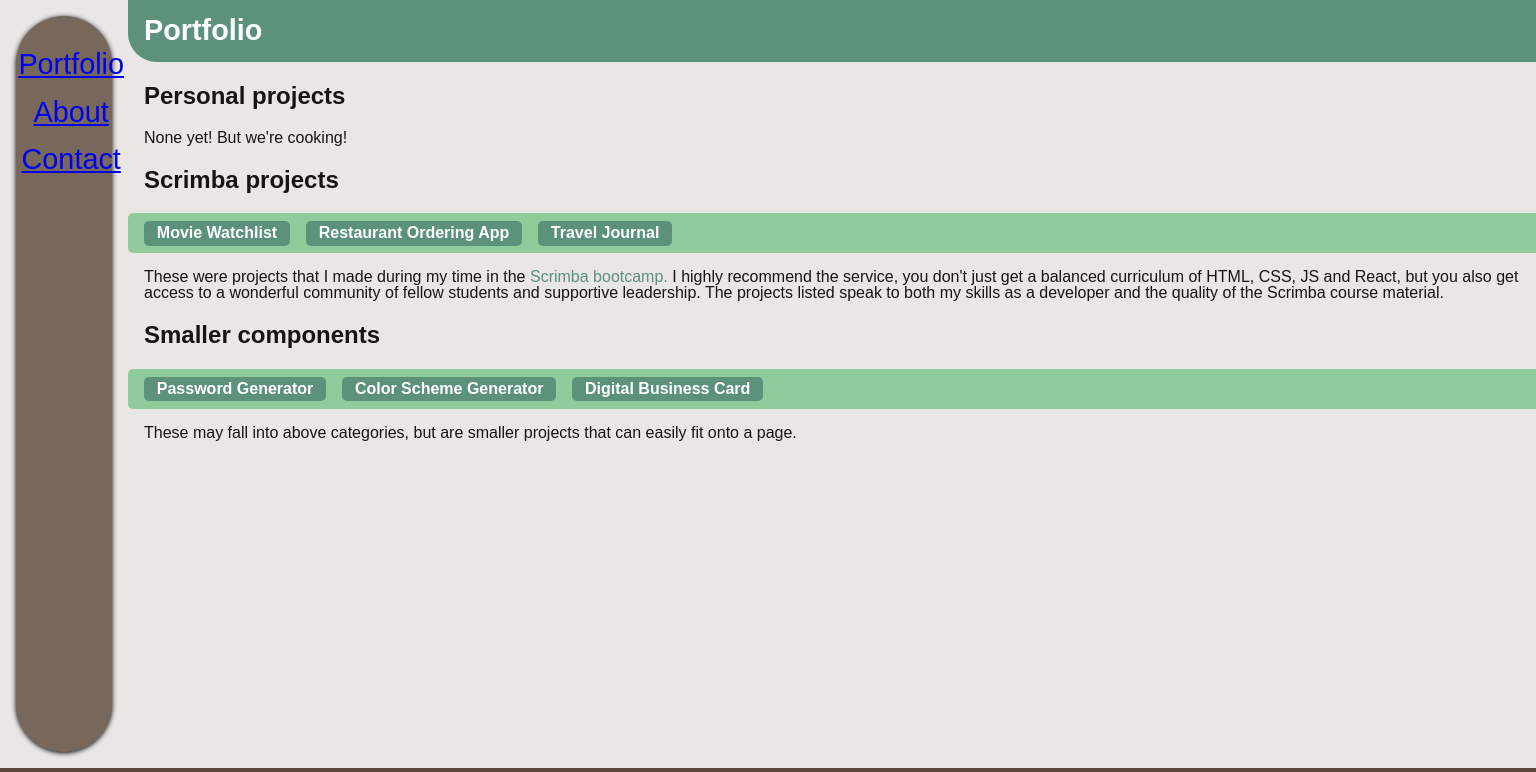
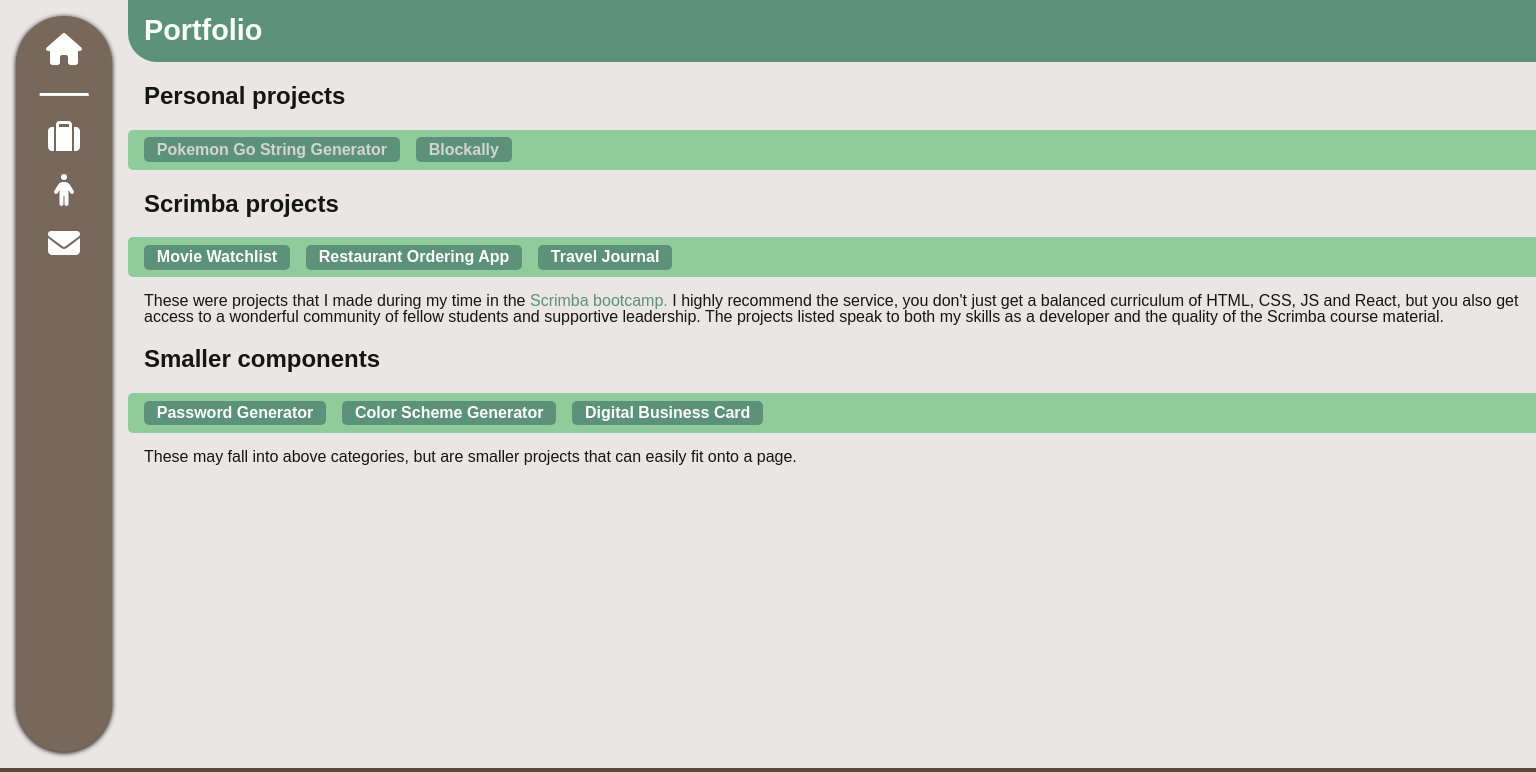
Before and after one commit to amontesino/portfolio, a React (Vite) app: page /portfolio in a window 1536 px wide. Shown: the top 772 px of the page. Built offline with nearby package versions, Linux system fonts and the light colour scheme; a web font is replaced by a local one.

Commit message:
new headers & slight portfolio adjustment
-implemented FontAwesome icons
-implemented header name text on mobile only, hiding home icon on mobile
-replaced personal project body text with greyed out nav

```diff
--- a/package.json
+++ b/package.json
@@ -10,6 +10,9 @@
     "preview": "vite preview"
   },
   "dependencies": {
+    "@fortawesome/fontawesome-svg-core": "^6.5.2",
+    "@fortawesome/free-solid-svg-icons": "^6.5.2",
+    "@fortawesome/react-fontawesome": "^0.2.2",
     "@react-three/fiber": "^8.16.8",
     "localforage": "^1.10.0",
     "match-sorter": "^6.3.4",
--- a/src/components/Header.jsx
+++ b/src/components/Header.jsx
@@ -1,33 +1,37 @@
 import React from 'react'
 import { Link, NavLink } from 'react-router-dom'
-import homeIcon from "../assets/header-icons/home.svg"
+import { FontAwesomeIcon } from '@fortawesome/react-fontawesome'
+import { faEnvelope, faHome, faPerson, faSuitcase } from '@fortawesome/free-solid-svg-icons'
 
 export default function Header() {
     return (
         <header className="header">
             <Link className="header-name" to="/">
-                <img src={homeIcon} />
+                {/* <img src={null} /> */}
+                <FontAwesomeIcon icon={faHome} className='mobile-hidden' />
+                <h1 className="desktop-hidden">A. Montesino</h1>
             </Link>
-            <nav class="navlink-container">
+            <hr className="rounded mobile-hidden" />
+            <nav className="navlink-container">
                 {/* Figure out how to transition between NavLinks */}
                 <NavLink
                     className="header-link"
                     to="portfolio"
                     // style={({ isActive }) => isActive ? activeStyles : null}
                 >
-                    Portfolio
+                    <FontAwesomeIcon icon={faSuitcase} />
                 </NavLink>
                 <NavLink
                     className="header-link"
                     to="about"
                 >
-                    About
+                    <FontAwesomeIcon icon={faPerson} />
                 </NavLink>
                 <NavLink
                     className="header-link"
                     to="contact"
                 >
-                    Contact
+                    <FontAwesomeIcon icon={faEnvelope} />
                 </NavLink>
             </nav>
         </header>
--- a/src/index.css
+++ b/src/index.css
@@ -16,16 +16,26 @@ html {
   right: 0;
   height: 5em;
   background: #77685b;
+  justify-content: space-between;
   align-items: center;
   padding: 0 1em;
   box-shadow: 0 1px 5px black;
-  border-radius: 3em;
+}
+
+.header-name,
+.header-link {
+  color: #fff;
+  text-decoration: none;
+}
+
+.header-name {
+  font-size: 1em;
 }
 
 .header-link {
+  font-size: 1.5em;
   padding-left: 0.5em;
 }
-
 
 .header-name:hover,
 .header-link:hover {
@@ -132,10 +142,31 @@ html {
   color: #8FCB9B;
 }
 
+.rounded {
+  margin: 8px 0;
+  width: 3em;
+  border-top: 2px solid #fff;
+  border-radius: 2px;
+}
+
+.mobile-hidden {
+  display: none;
+}
+
+.disabled {
+  color: #d4d4d4;
+  cursor: not-allowed;
+}
+
+.disabled:hover {
+  color: #d4d4d4;
+}
+
 @media (min-width: 1366px) {
   .header {
     text-align: center;
     position: fixed;
+    justify-content: start;
     flex-direction: column;
     top: 0;
     bottom: 0;
@@ -145,11 +176,21 @@ html {
     width: 6em;
     padding: 0;
     margin: 1em 1em 3em;
+    border-radius: 3em;
+  }
+
+  .header-name,
+  .header-link {
+    font-size: 2em;
+  }
+
+  .header-name {
+    padding: 0.5em 0;
   }
 
   .header-link {
-    font-size: 1.8em;
     margin-top: 0.5em;
+    padding: 0;
   }
 
   .navlink-container {
@@ -173,4 +214,12 @@ html {
   .portfolio-nav {
     border-radius: 5px 0 0 5px;
   }
+
+  .mobile-hidden {
+    display: inline-block;
+  }
+
+  .desktop-hidden {
+    display: none;
+  }
 }
--- a/src/pages/Portfolio.jsx
+++ b/src/pages/Portfolio.jsx
@@ -12,7 +12,21 @@ export default function Portfolio() {
             <main className="page-section">
                 <h1 className="page-head">Portfolio</h1>
                 <h2>Personal projects</h2>
-                <p>None yet! But we're cooking!</p>
+                {/* <p>None yet! But we're cooking!</p> */}
+                <div className={'portfolio-nav'}>
+                    <Link
+                        className="portfolio-navlink disabled"
+                        to={null}
+                    >
+                        Pokemon Go String Generator
+                    </Link>
+                    <Link
+                        className="portfolio-navlink disabled"
+                        to={null}
+                    >
+                        Blockally
+                    </Link>
+                </div>
                 <h2>Scrimba projects</h2>
                 {/* Add the following:
                     -Component Library++
```
Also changed, not shown: src/assets/header-icons/home.svg (deleted), 1 other file (tests, documents, lock files or other folders).
